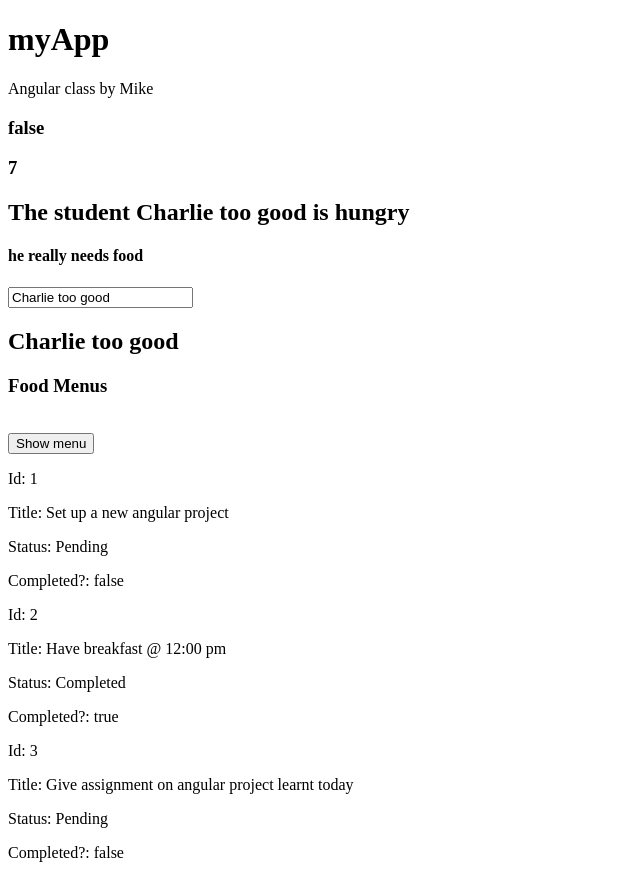
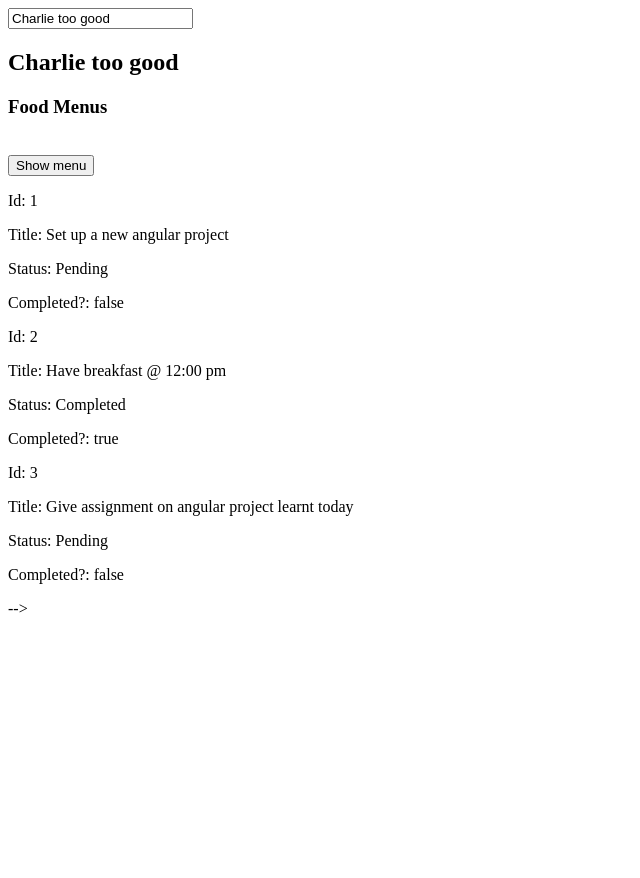
Before and after one commit to Charles-04/angular-practice, an Angular app: page / in a window 1280 px wide. Shown: the whole page, without its empty margins (0-640 px from the left). After the commit the page ends 800 px from the top, so only its background shows below. Built offline with nearby package versions, Linux system fonts and the light colour scheme.

Commit message:
added styles

```diff
--- a/src/app/app.component.html
+++ b/src/app/app.component.html
@@ -1,6 +1,24 @@
+
+<router-outlet></router-outlet>
+
+
+
+
+
+
+
+
+
+
+
+
+
+
+
+
+
 <!-- ===== One way binding ===== -->
-<router-outlet></router-outlet>
-<h1>{{title}}</h1>
+<!-- <h1>{{title}}</h1>
 <p>{{descrip}}</p>
 <h3>{{isClassEnded}}</h3>
 <h3>{{numberOfStudents}}</h3>
@@ -21,4 +39,4 @@
 
 </ul>
 <!-- =====>>>>> Create Todo and Todos<<<<<<===== -->
-<app-todos></app-todos>
+<app-todos></app-todos> -->
```
